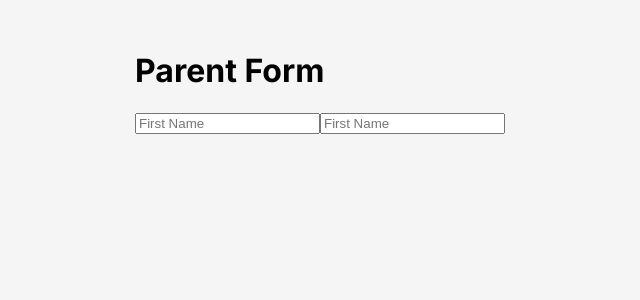
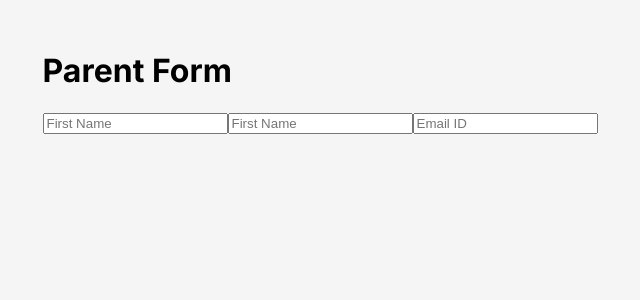
Before and after one commit to Arafat-alim/react-from-scratch, a React (Create React App) app in the folder react-official-fundamentals/: page / in a window 1280 px wide. Shown: the top 300 px of the page, without its empty margins (320-960 px from the left). Built offline with nearby package versions, Linux system fonts and the light colour scheme.

Commit message:
added controlled component.

```diff
--- a/react-official-fundamentals/src/components/Forms/FormTwo.jsx
+++ b/react-official-fundamentals/src/components/Forms/FormTwo.jsx
@@ -4,6 +4,7 @@ export default function FormTwo() {
   const [formData, setFormData] = useState({
     firstName: "",
     lastName: "",
+    email: "",
   });
 
   console.log(formData);
@@ -25,12 +26,21 @@ export default function FormTwo() {
         placeholder="First Name"
         onChange={handleChange}
         name="firstName"
+        value={formData.firstName}
       />
       <input
         type="text"
         placeholder="First Name"
         onChange={handleChange}
         name="lastName"
+        value={formData.lastName}
+      />
+      <input
+        type="email"
+        placeholder="Email ID"
+        name="email"
+        value={formData.email}
+        onChange={handleChange}
       />
     </form>
   );
```
